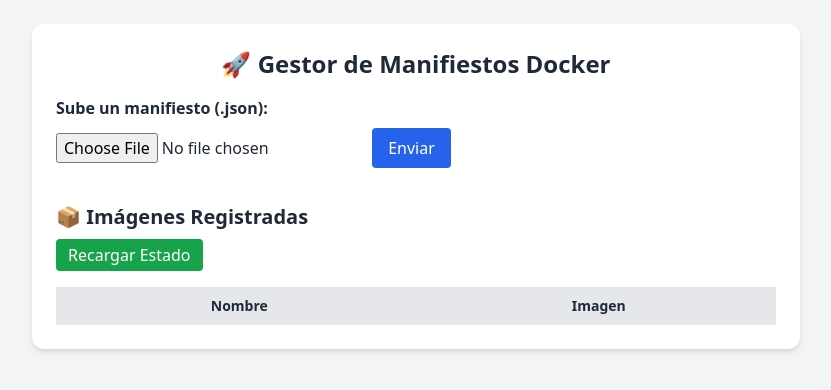
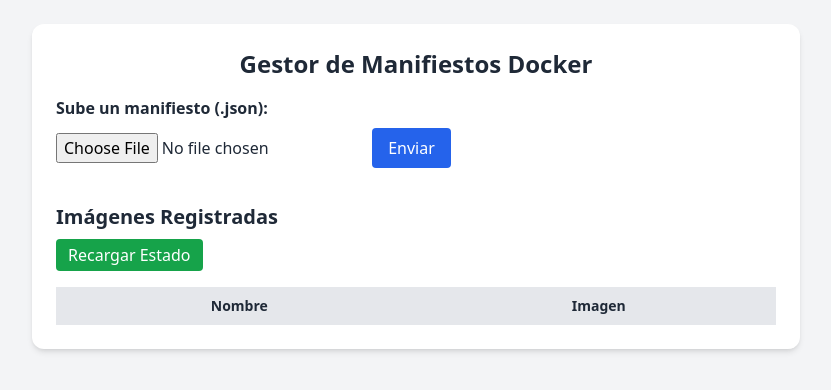
Before and after one commit to Ackermaneduar/labsss, a plain HTML site: page web/index.html in a window 1280 px wide. Shown: the whole page, without its empty margins (224-1055 px from the left). Drawn offline with nearby package versions, Linux system fonts and the light colour scheme; no server answers.

```diff
--- a/web/index.html
+++ b/web/index.html
@@ -9,7 +9,7 @@
 <body class="bg-gray-100 text-gray-800 p-6">
 
   <div class="max-w-3xl mx-auto bg-white rounded-xl shadow-md p-6">
-    <h1 class="text-2xl font-bold mb-4 text-center">🚀 Gestor de Manifiestos Docker</h1>
+    <h1 class="text-2xl font-bold mb-4 text-center"> Gestor de Manifiestos Docker</h1>
 
     <!-- Formulario para subir archivo -->
     <div class="mb-6">
@@ -24,7 +24,7 @@
     <div id="result" class="mb-6 text-sm"></div>
 
     <!-- Tabla del estado actual -->
-    <h2 class="text-xl font-semibold mb-2">📦 Imágenes Registradas</h2>
+    <h2 class="text-xl font-semibold mb-2"> Imágenes Registradas</h2>
     <button onclick="loadStatus()" class="bg-green-600 text-white px-3 py-1 mb-4 rounded hover:bg-green-700">
       Recargar Estado
     </button>
```
